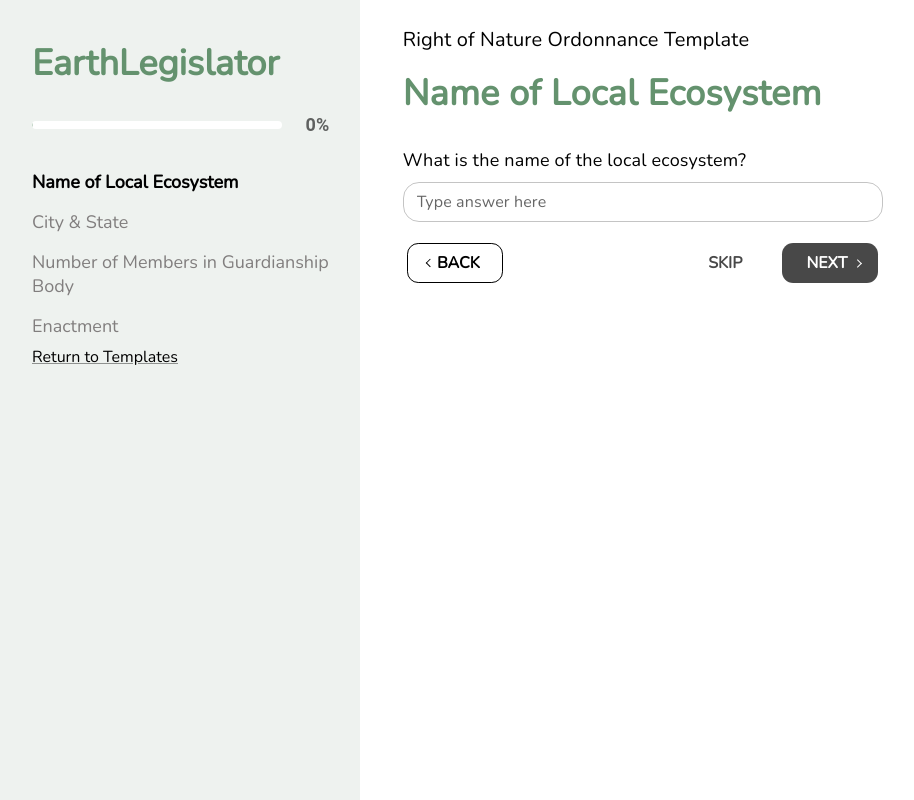
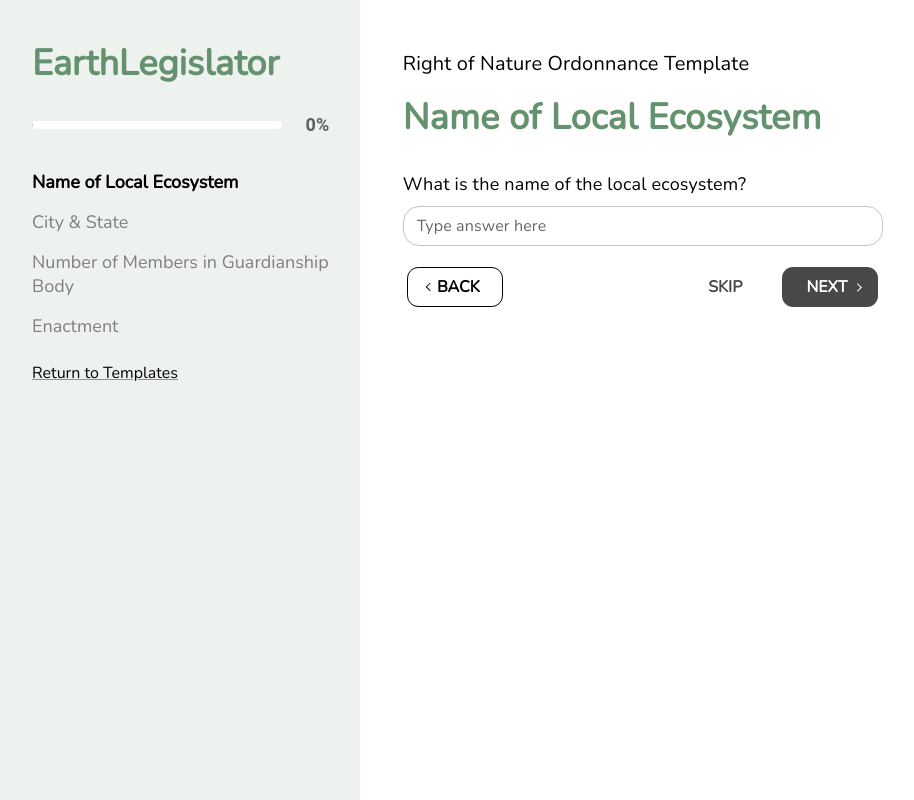
Before and after one commit to cornellh4i/earth-law-center, a React (Create React App) app in the folder client/: page /template-filler in a window 1280 px wide. Shown: the whole page, without its empty margins (0-914 px from the left). Built offline with nearby package versions, Linux system fonts and the light colour scheme.

Commit message:
Add minor styling fixes

```diff
--- a/client/src/components/FieldSideBar/FieldSideBar.jsx
+++ b/client/src/components/FieldSideBar/FieldSideBar.jsx
@@ -39,9 +39,9 @@ const FieldSideBar = (props) => {
         <div className = 'bar-div'>
             {props.fieldItem}
         </div>
-        <div className='return'>
+        <Box pt={2} className='return'>
             <Link href='/laws' color = 'text.secondary'>Return to Templates </Link>
-        </div>
+        </Box>
       </div>
     </Drawer>
   );
--- a/client/src/pages/TemplateFiller/TemplateFiller.jsx
+++ b/client/src/pages/TemplateFiller/TemplateFiller.jsx
@@ -106,7 +106,7 @@ const TemplateFiller = () => {
           fieldItem={fieldItem}
           progress={progress}
         />
-        <Grid pt={2} container spacing={4}>
+        <Grid pt={5} container spacing={4}>
           <Grid item xs={1} />
           <Grid item xs={10} >
             <QuestionAnswer
```
